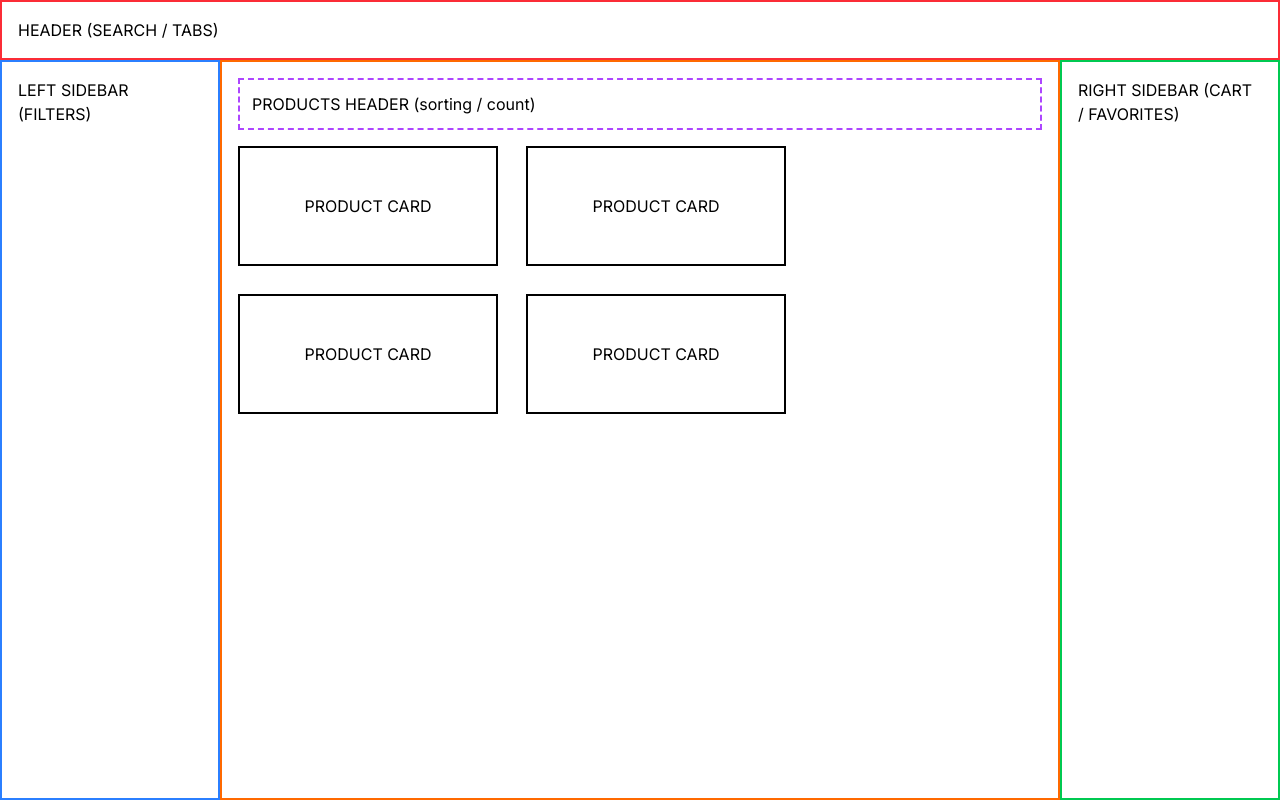
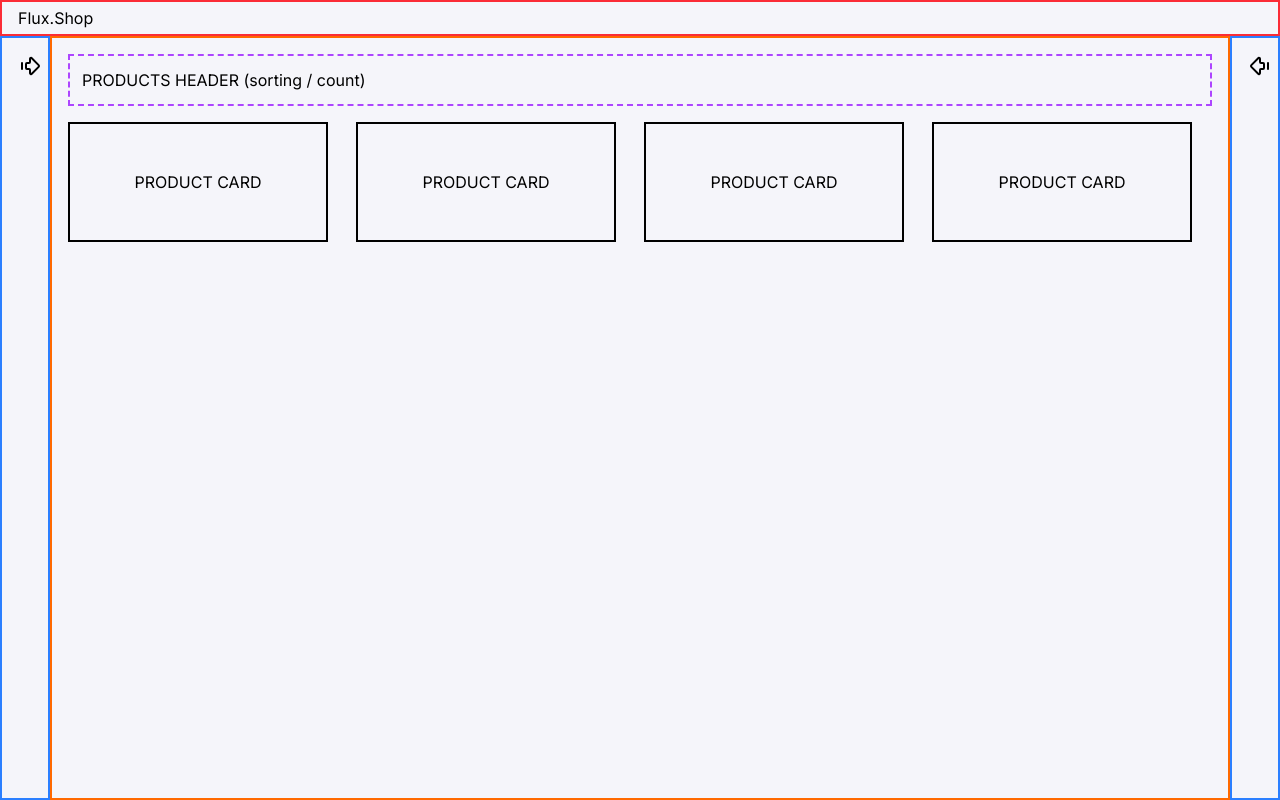
Before and after one commit to VladislavProhorov123/Shop-Zustand, a React (Vite) app: page / in a window 1280 px wide. Built offline with nearby package versions, Linux system fonts and the light colour scheme.

Commit message:
Stock data products

```diff
--- /dev/null
+++ b/src/data/data.ts
@@ -0,0 +1,57 @@
+export interface IProduct {
+  id: number;
+  title: string;
+  price: number;
+  category: string;
+  brand: string;
+  rating: number;
+  inStock: boolean;
+}
+
+export const product: IProduct[] = [
+  {
+    id: 1,
+    title: "Nike Air",
+    price: 120,
+    category: "Shoes",
+    brand: "Nike",
+    rating: 5,
+    inStock: true,
+  },
+  {
+    id: 2,
+    title: "Adidas Boost",
+    price: 100,
+    category: "Shoes",
+    brand: "Adidas",
+    rating: 4,
+    inStock: false,
+  },
+  {
+    id: 3,
+    title: "Puma Classic",
+    price: 90,
+    category: "Shoes",
+    brand: "Puma",
+    rating: 3,
+    inStock: true,
+  },
+  {
+    id: 4,
+    title: "Nike Hoodie",
+    price: 80,
+    category: "Clothes",
+    brand: "Nike",
+    rating: 4,
+    inStock: true,
+  },
+  {
+    id: 5,
+    title: "Adidas T-Shirt",
+    price: 40,
+    category: "Clothes",
+    brand: "Adidas",
+    rating: 5,
+    inStock: true,
+  },
+];
--- a/src/index.css
+++ b/src/index.css
@@ -2,4 +2,28 @@
 
 body {
   font-family: "Inter", sans-serif;
+  background: #F5F5FA;
 }
+
+:root {
+  /* Основные цвета */
+  --color-bg: #F5F5FA;             /* светлый фон сайта */
+  --color-surface: #FFFFFF;        /* карточки, панели */
+  --color-border: #E5E7EB;         /* мягкие границы */
+
+  /* Текст */
+  --color-text-primary: #1F1F3A;   /* основной текст */
+  --color-text-secondary: #6B7280; /* второстепенный текст */
+
+  /* Акцент */
+  --color-accent: #7C3AED;         /* фиолетовый, точка в Flux.Shop, hover, выделение */
+
+  /* Кнопки */
+  --color-btn-bg: #7C3AED;         /* фон кнопок */
+  --color-btn-text: #FFFFFF;       /* текст кнопок */
+
+  /* Инпуты */
+  --color-input-bg: #FFFFFF;       /* фон инпутов */
+  --color-input-text: #1F1F3A;     /* текст инпутов */
+  --color-input-border: #E5E7EB;   /* граница инпутов */
+}
--- a/src/layout/Header.tsx
+++ b/src/layout/Header.tsx
@@ -2,8 +2,8 @@ import React from 'react'
 
 export default function Header() {
   return (
-    <header className="border-2 border-red-500 p-4">
-      HEADER (SEARCH / TABS)
+    <header className="border-2 border-red-500 px-4 py-1">
+      <h1 className=''>Flux<span className=' '>.</span>Shop</h1>
     </header>
   )
 }
--- a/src/layout/LeftSidebar.tsx
+++ b/src/layout/LeftSidebar.tsx
@@ -1,9 +1,22 @@
+import { ArrowBigLeftDashIcon, ArrowBigRightDash } from 'lucide-react'
 import React from 'react'
 
-export default function LeftSidebar() {
+interface LeftSidebarProps {
+  isOpen: boolean,
+  toggle: () => void
+}
+
+export default function LeftSidebar({isOpen, toggle}:LeftSidebarProps) {
   return (
-    <aside className="w-[220px] border-2 border-blue-500 p-4">
-      LEFT SIDEBAR (FILTERS)
+    <aside className={`border-2 border-blue-500 p-4 transition-all duration-300 ${isOpen ? 'w-[220px]' : 'w-[50px]'} overflow-hidden`}>
+      {isOpen ? (
+        <>
+        <p>LEFT SIDEBAR (FILTERS)</p>
+        <button onClick={toggle}><ArrowBigLeftDashIcon /></button>
+        </>
+      ) : (
+        <button onClick={toggle}><ArrowBigRightDash /></button>
+      )}
     </aside>
   )
 }
--- a/src/layout/MainLayout.tsx
+++ b/src/layout/MainLayout.tsx
@@ -1,14 +1,19 @@
-import React from 'react'
+import React, { useState } from 'react'
 import LeftSidebar from './LeftSidebar'
 import ProductsPage from '../products/ProductsPage'
 import RightSidebar from './RightSidebar'
 
 export default function MainLayout() {
+  const [openSidebarLeft, setOpenSidebarLeft] = useState<'left' | 'right' | null>(null)
+  const [openSidebarRight, setOpenSidebarRight] = useState<'left' | 'right' | null>(null)
+
+  const toggleLeft = () => setOpenSidebarLeft(openSidebarLeft === 'left' ? null : 'left')
+  const toggleRight = () => setOpenSidebarRight(openSidebarRight === 'right' ? null : "right")
   return (
     <main className="flex flex-1">
-      <LeftSidebar />
+      <LeftSidebar isOpen={openSidebarLeft === 'left'} toggle={toggleLeft} />
       <ProductsPage />
-      <RightSidebar />
+      <RightSidebar isOpen={openSidebarRight === 'right'} toggle={toggleRight} />
     </main>
   )
 }
--- a/src/layout/RightSidebar.tsx
+++ b/src/layout/RightSidebar.tsx
@@ -1,9 +1,23 @@
+import { ArrowBigLeftDash, ArrowBigRightDash } from 'lucide-react'
 import React from 'react'
 
-export default function RightSidebar() {
+interface RightSidebarProps {
+  isOpen: boolean
+  toggle: () => void
+}
+
+export default function RightSidebar({isOpen, toggle}:RightSidebarProps) {
   return (
-    <aside className="w-[220px] border-2 border-green-500 p-4">
-      RIGHT SIDEBAR (CART / FAVORITES)
+    <aside className={`border-2 border-blue-500 p-4 transition-all duration-300 ${isOpen ? 'w-[360px]' : 'w-[50px]'} overflow-hidden`}>
+      {isOpen ? (
+        <>
+        <button onClick={toggle}><ArrowBigRightDash /></button>
+        <p>LEFT SIDEBAR (FILTERS)</p>
+
+        </>
+      ) : (
+        <button onClick={toggle}><ArrowBigLeftDash /></button>
+      )}
     </aside>
   )
 }
```
